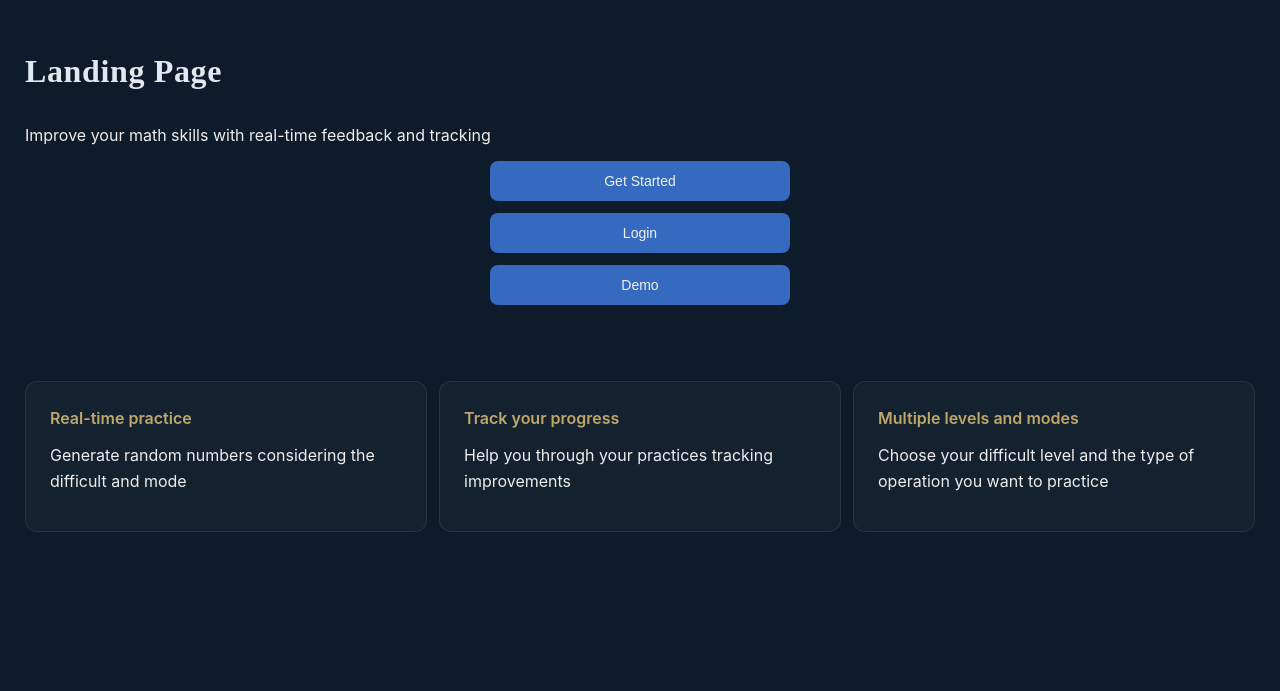
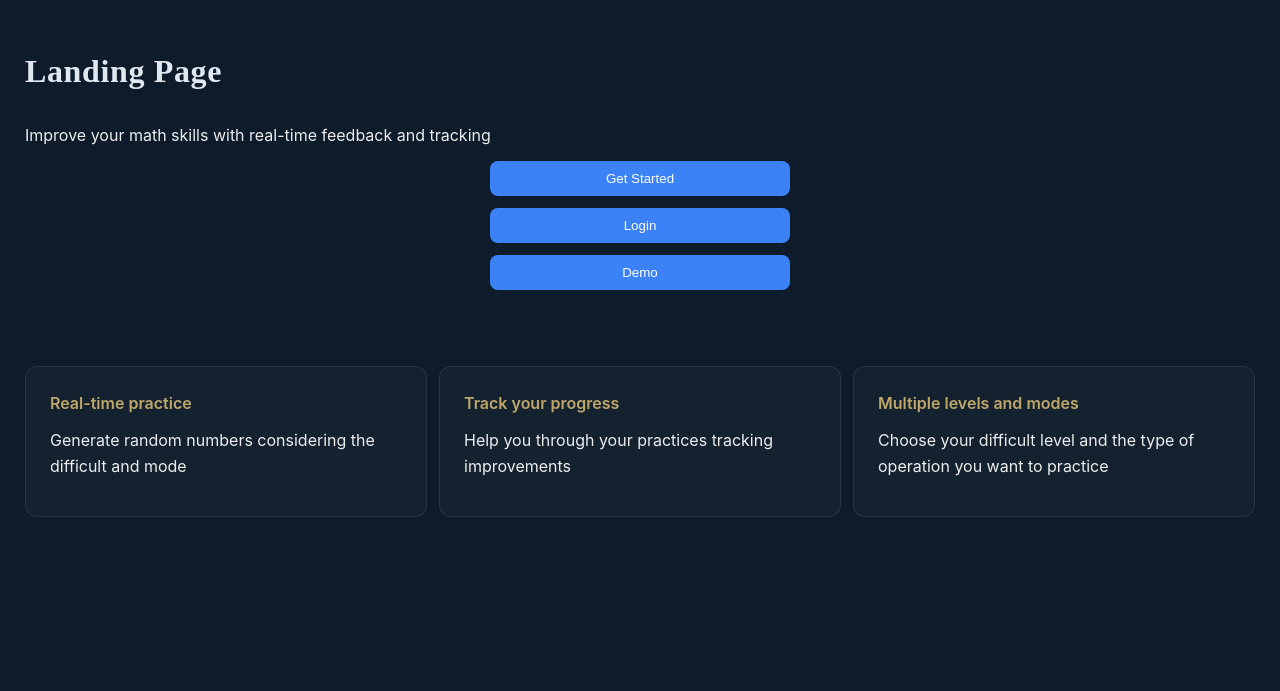
Before and after one commit to LuisDev912/EduMath-Track, a React (Vite) app in the folder frontend/: page / in a window 1280 px wide. Shown: the part 109-800 px from the top of the page. Built offline with nearby package versions, Linux system fonts and the light colour scheme.

Commit message:
feat(landing): replace button elements for Button components

```diff
--- a/frontend/src/pages/LandingPage.tsx
+++ b/frontend/src/pages/LandingPage.tsx
@@ -1,5 +1,6 @@
 import { useNavigate } from "react-router";
 import { useTranslation } from "react-i18next";
+import { Button } from "../shared/components/ui/Button/Button";
 import type { cardsTranslation } from "../shared/types/Card.types";
 import Card from "../shared/components/Cards/Card";
 
@@ -31,13 +32,15 @@ export default function LandingPage() {
 
             <div className="buttons">
                 {Object.entries(navigationButtons).map(([key, label]) => (
-                    <button
-                        type="button"
+                    <Button
+                        variant="primary"
+                        size="md"
+                        fullWidth={false}
                         onClick={() => handleNavigate(routes[key])}
                         key={key}
                     >
                         {label}
-                    </button>
+                    </Button>
                 ))}
             </div>
 
--- a/frontend/src/styles/index.css
+++ b/frontend/src/styles/index.css
@@ -154,29 +154,6 @@ section>*+* {
 
 /* ---- buttons ---- */
 
-button {
-    border: none;
-    padding: var(--space-sm);
-    border-radius: var(--radius-md);
-    background-color: var(--button-background);
-    font-size: var(--font-size-sm);
-    transition:
-        background-color var(--transition-fast),
-        box-shadow var(--transition-fast);
-    color: #f0f0f0;
-    width: 100%;
-    max-width: 300px;
-}
-
-button:hover {
-    background-color: var(--button-hover);
-}
-
-button:active {
-    background-color: var(--button-active);
-    box-shadow: var(--shadow);
-}
-
 .buttons{
     display: flex;
     flex-direction: column;
```
